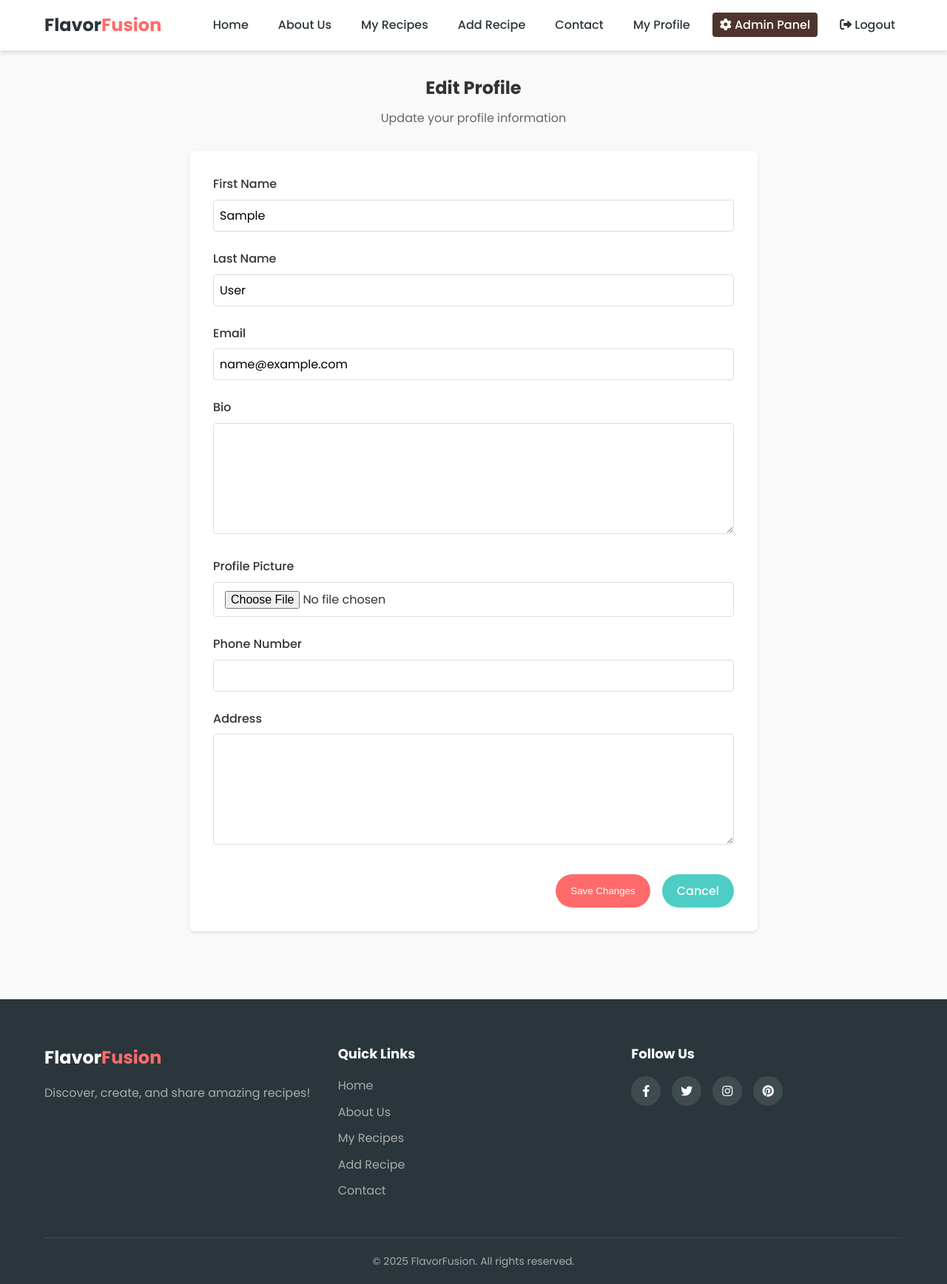
After one commit to Hasnain2004/flavor_fusion, a Django app: page /profile/edit/ in a window 1280 px wide. The commit adds this page. Shown: the whole page at 74% size. Run offline with Django 5.2, Linux system fonts and the light colour scheme; the visitor is signed in with stand-in values (Sample User, id 1).

Commit message:
Add profile and profile edit templates: implement user profile display and editing functionality

```diff
--- /dev/null
+++ b/templates/recipes/profile_edit.html
@@ -0,0 +1,177 @@
+{% extends 'base.html' %}
+{% load static %}
+{% block title %}Edit Profile - {{ profile_user.get_full_name|default:profile_user.username }}{% endblock %}
+{% block content %}
+    <section class="profile-edit-section">
+        <div class="profile-edit-container">
+            <div class="profile-edit-header">
+                <h1>Edit Profile</h1>
+                <p>Update your profile information</p>
+            </div>
+            <form method="post" enctype="multipart/form-data" class="profile-edit-form">
+                {% csrf_token %}
+                {% if form.non_field_errors %}
+                    <div class="alert alert-danger">
+                        {% for error in form.non_field_errors %}{{ error }}{% endfor %}
+                    </div>
+                {% endif %}
+                <div class="form-group">
+                    <label for="{{ form.first_name.id_for_label }}">First Name</label>
+                    {{ form.first_name }}
+                    {% if form.first_name.errors %}<div class="form-error">{{ form.first_name.errors }}</div>{% endif %}
+                </div>
+                <div class="form-group">
+                    <label for="{{ form.last_name.id_for_label }}">Last Name</label>
+                    {{ form.last_name }}
+                    {% if form.last_name.errors %}<div class="form-error">{{ form.last_name.errors }}</div>{% endif %}
+                </div>
+                <div class="form-group">
+                    <label for="{{ form.email.id_for_label }}">Email</label>
+                    {{ form.email }}
+                    {% if form.email.errors %}<div class="form-error">{{ form.email.errors }}</div>{% endif %}
+                </div>
+                <div class="form-group">
+                    <label for="{{ form.bio.id_for_label }}">Bio</label>
+                    {{ form.bio }}
+                    {% if form.bio.errors %}<div class="form-error">{{ form.bio.errors }}</div>{% endif %}
+                </div>
+                <div class="form-group">
+                    <label for="{{ form.profile_picture.id_for_label }}">Profile Picture</label>
+                    {% if profile_user.profile_picture %}
+                        <div class="current-image">
+                            <img src="{{ profile_user.profile_picture.url }}"
+                                 alt="Current profile picture"
+                                 width="100"
+                                 height="100">
+                            <p>Current profile picture</p>
+                        </div>
+                    {% endif %}
+                    {{ form.profile_picture }}
+                    {% if form.profile_picture.errors %}<div class="form-error">{{ form.profile_picture.errors }}</div>{% endif %}
+                </div>
+                <div class="form-group">
+                    <label for="{{ form.phone_number.id_for_label }}">Phone Number</label>
+                    {{ form.phone_number }}
+                    {% if form.phone_number.errors %}<div class="form-error">{{ form.phone_number.errors }}</div>{% endif %}
+                </div>
+                <div class="form-group">
+                    <label for="{{ form.address.id_for_label }}">Address</label>
+                    {{ form.address }}
+                    {% if form.address.errors %}<div class="form-error">{{ form.address.errors }}</div>{% endif %}
+                </div>
+                <div class="form-actions">
+                    <button type="submit" class="btn btn-primary">Save Changes</button>
+                    <a href="{% url 'profile_view' user_id=profile_user.id %}"
+                       class="btn btn-secondary">Cancel</a>
+                </div>
+            </form>
+        </div>
+    </section>
+    <style>
+.profile-edit-section {
+    padding: 2rem 0;
+}
+
+.profile-edit-container {
+    max-width: 800px;
+    margin: 0 auto;
+    padding: 0 1rem;
+}
+
+.profile-edit-header {
+    text-align: center;
+    margin-bottom: 2rem;
+}
+
+.profile-edit-header h1 {
+    margin: 0 0 0.5rem 0;
+    color: #333;
+}
+
+.profile-edit-header p {
+    color: #666;
+}
+
+.profile-edit-form {
+    background: white;
+    padding: 2rem;
+    border-radius: 8px;
+    box-shadow: 0 2px 4px rgba(0,0,0,0.1);
+}
+
+.form-group {
+    margin-bottom: 1.5rem;
+}
+
+.form-group label {
+    display: block;
+    margin-bottom: 0.5rem;
+    color: #333;
+    font-weight: 500;
+}
+
+.form-group input[type="text"],
+.form-group input[type="email"],
+.form-group textarea {
+    width: 100%;
+    padding: 0.5rem;
+    border: 1px solid #ddd;
+    border-radius: 4px;
+    font-size: 1rem;
+}
+
+.form-error {
+    color: #dc3545;
+    font-size: 0.875rem;
+    margin-top: 0.25rem;
+}
+
+.current-image {
+    margin: 1rem 0;
+    text-align: center;
+}
+
+.current-image img {
+    border-radius: 50%;
+    object-fit: cover;
+}
+
+.current-image p {
+    margin-top: 0.5rem;
+    color: #666;
+    font-size: 0.875rem;
+}
+
+.form-actions {
+    display: flex;
+    gap: 1rem;
+    margin-top: 2rem;
+}
+
+.alert {
+    padding: 1rem;
+    margin-bottom: 1rem;
+    border-radius: 4px;
+}
+
+.alert-danger {
+    background-color: #f8d7da;
+    border: 1px solid #f5c6cb;
+    color: #721c24;
+}
+
+@media (max-width: 768px) {
+    .profile-edit-form {
+        padding: 1rem;
+    }
+
+    .form-actions {
+        flex-direction: column;
+    }
+
+    .form-actions .btn {
+        width: 100%;
+    }
+}
+    </style>
+{% endblock %}
```
Also changed, not shown: templates/recipes/profile.html (added, +185 -0 lines), templates/recipes/recipe_list.html (+18 -27 lines).
